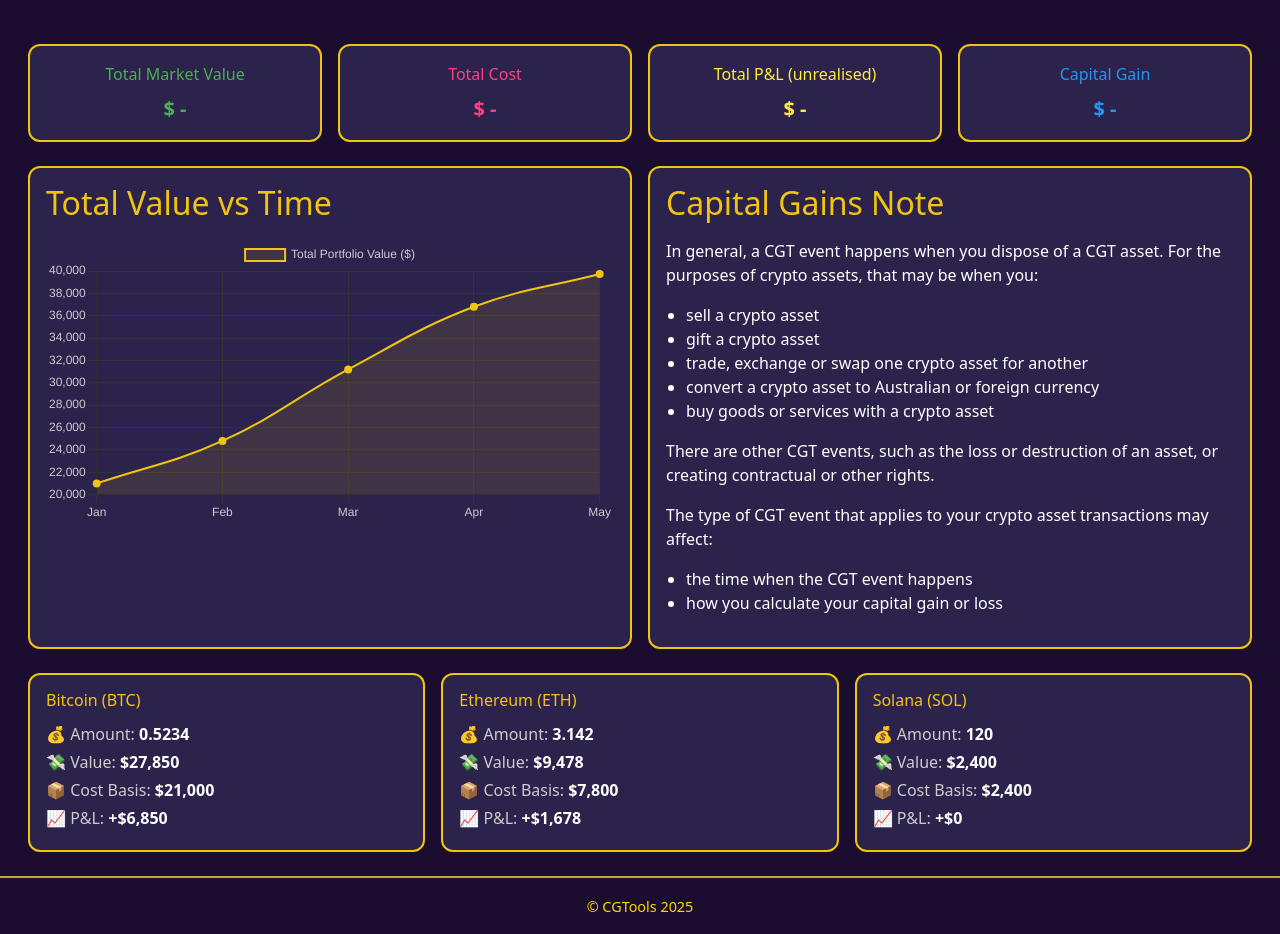
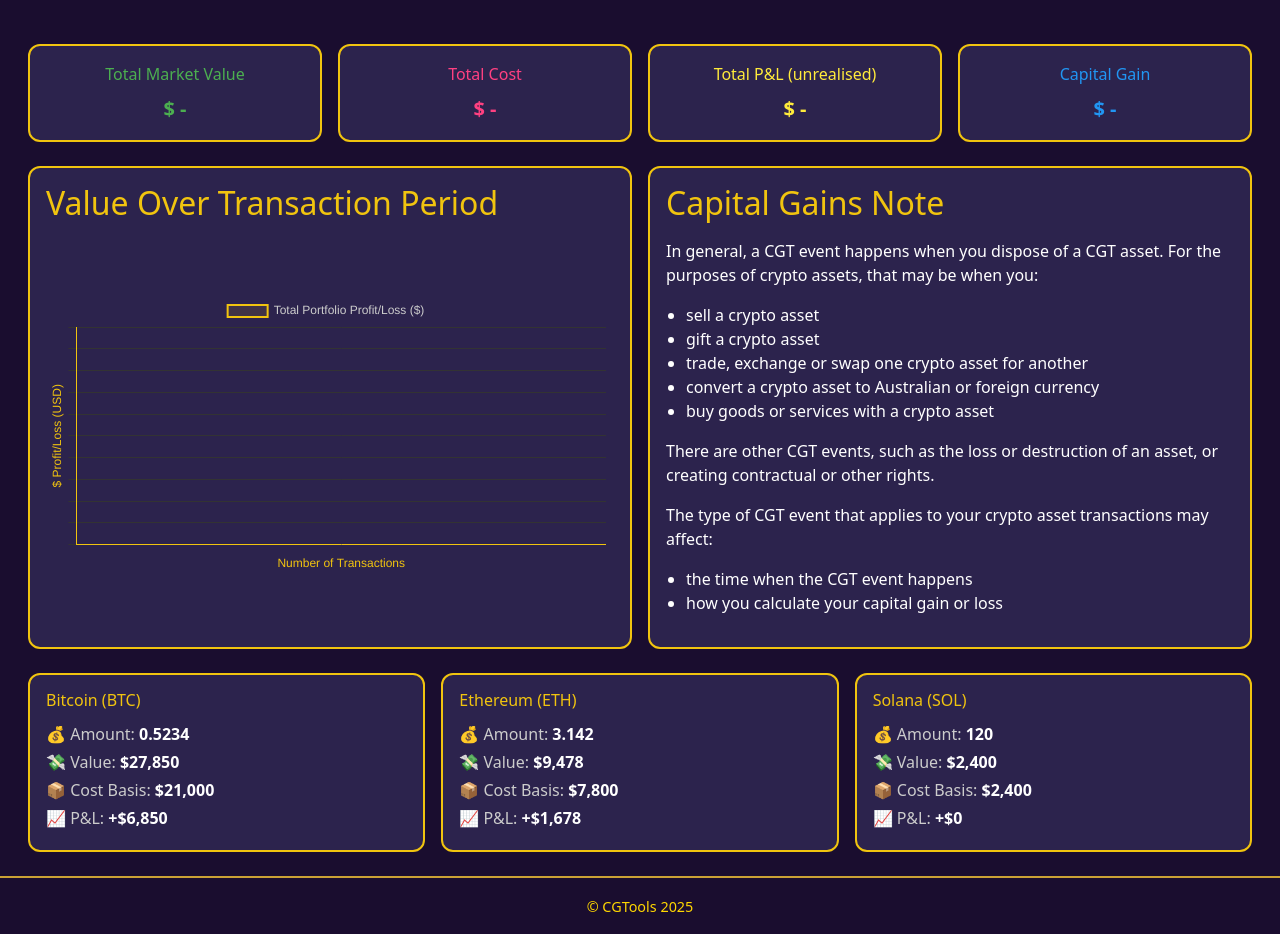
Before and after one commit to cgtools-io/AWD_Project_55, a Flask app: page /visual in a window 1280 px wide. Shown: the part 269-1203 px from the top of the page. Run offline with Flask 3, Linux system fonts and the light colour scheme; a user stored in the database is signed in; tables that the repository leaves empty hold one stand-in row (values such as "Sample post"); some libraries are stand-ins or nearby versions.

Commit message:
Add PnL chart to visual page
- Implement dynamically updating graph that displays cumulative profit/loss
- Adjusted styling of visual page

```diff
--- a/app/static/js/visual.js
+++ b/app/static/js/visual.js
@@ -4,6 +4,49 @@
 }
 
 document.addEventListener('DOMContentLoaded', () => {
+    const ctx = document.getElementById('valueChart').getContext('2d');
+    let pnlChart = new Chart(ctx, {
+        type: 'line',
+        data: {
+            labels: [],
+            datasets: [{
+                label: 'Total Portfolio Profit/Loss ($)',
+                data: [],
+                borderColor: '#f1c40f',
+                backgroundColor: 'rgba(241, 196, 15, 0.1)',
+                tension: 0.4,
+                fill: true,
+                pointBackgroundColor: '#f1c40f',
+                borderWidth: 2
+            }]
+        },
+        options: {
+            scales: {
+                x: {
+                    ticks: { color: '#ccc' },
+                    grid: { color: '#333' },
+                    border: { color: '#f1c40f', width: 1 },
+                    offset: false,
+                    title: {display: true, text: "Number of Transactions", color: '#f1c40f'}
+                },
+                y: {
+                    ticks: { color: '#ccc', display: false },
+                    grid: { color: '#333' },
+                    border: { color: '#f1c40f', width: 1 },
+                    axis: 'y',
+                    beginAtZero: false,
+                    title: {display: true, text: "$ Profit/Loss (USD)", color: '#f1c40f'}
+                }
+            },
+            plugins: {
+                legend: {
+                    labels: { color: '#ccc' }
+                }
+            }
+        }
+    });
+
+
     document.getElementById('visualise').addEventListener('click', () => {
         const   summaryId = document.getElementById('summary-select').value,
                 csrf_token = document.getElementById('csrf_token').value;
@@ -26,8 +69,28 @@
                     pnlNum = document.getElementById('pnl_num');
 
             if(data.error) {
-                cgtNum.innerHTML = `${data.error}`;
+                cgtNum.innerHTML = `${"$ - "}`;
+                costNum.innerHTML = `${"$ - "}`;
+                mvNum.innerHTML = `${"$ - "}`;
+                pnlNum.innerHTML = `${"$ - "}`;
+                pnlChart.data.labels = [];
+                pnlChart.data.datasets[0] = [];
+                pnlChart.options.scales.y.ticks.display = false;
+                pnlChart.update();
+            } else {
+                pnlGraphData = JSON.parse(data.pnl_graph);
+
+                pnlChart.data.labels = pnlGraphData.map(pair => pair[0]);
+                pnlChart.data.datasets[0].data = pnlGraphData.map(pair => pair[1]);
+
+                pnlChart.options.scales.y.ticks.display = true;
+                const minY = Math.min(pnlGraphData.map(pair => pair[1]));
+                const yMin = Math.floor(minY - Math.abs(minY * 0.1));
+                pnlChart.options.scales.y.min = yMin;
+
+                pnlChart.update();
             }
+
             if(data.total_cgt === undefined) {
                 cgtNum.innerHTML = `${"$ - "}`;
             }
--- a/app/templates/user/visual.html
+++ b/app/templates/user/visual.html
@@ -50,8 +50,12 @@
         <div class="row g-3">
             <div class="col-12 col-lg-6">
                 <div class="chart-box">
-                    <h2>Total Value vs Time</h2>
-                    <canvas id="valueChart"></canvas>
+                    <h2>Value Over Transaction Period</h2>
+                    <div class="d-flex justify-content-center align-items-center">
+                        <div class="w-100 h-100 p-2 ps-0 d-flex mt-5">
+                            <canvas id="valueChart"></canvas>
+                        </div>
+                    </div>
                 </div>
             </div>
             <div class="col-12 col-lg-6">
@@ -114,44 +118,6 @@
 {% endblock %}
 
 {% block extra_js %}
+<script src="https://cdn.jsdelivr.net/npm/chart.js@4.4.1/dist/chart.umd.js"></script>
 <script src="{{ url_for('static', filename='js/visual.js') }}"></script>
-
-<script src="https://cdn.jsdelivr.net/npm/chart.js@4.4.1/dist/chart.umd.js"></script>
-
-<script>
-    const ctx = document.getElementById('valueChart').getContext('2d');
-    new Chart(ctx, {
-        type: 'line',
-        data: {
-            labels: ['Jan', 'Feb', 'Mar', 'Apr', 'May'],
-            datasets: [{
-                label: 'Total Portfolio Value ($)',
-                data: [21000, 24800, 31200, 36800, 39728],
-                borderColor: '#f1c40f',
-                backgroundColor: 'rgba(241, 196, 15, 0.1)',
-                tension: 0.4,
-                fill: true,
-                pointBackgroundColor: '#f1c40f',
-                borderWidth: 2
-            }]
-        },
-        options: {
-            scales: {
-                x: {
-                    ticks: { color: '#ccc' },
-                    grid: { color: '#333' }
-                },
-                y: {
-                    ticks: { color: '#ccc' },
-                    grid: { color: '#333' }
-                }
-            },
-            plugins: {
-                legend: {
-                    labels: { color: '#ccc' }
-                }
-            }
-        }
-    });
-</script>
 {% endblock %}
--- a/app/utils/portfolio_pnl.py
+++ b/app/utils/portfolio_pnl.py
@@ -50,7 +50,7 @@
                     units_sold -= earliest['units']
                     buy_pool.pop(i)
                     i = 0
-        pnl_graph.append((transaction_counter, 100 * (total_mv - total_cost)))
+        pnl_graph.append((transaction_counter, round((total_mv - total_cost), 2)))
         transaction_counter += 1
         print(row)
         print(total_cost)
```
